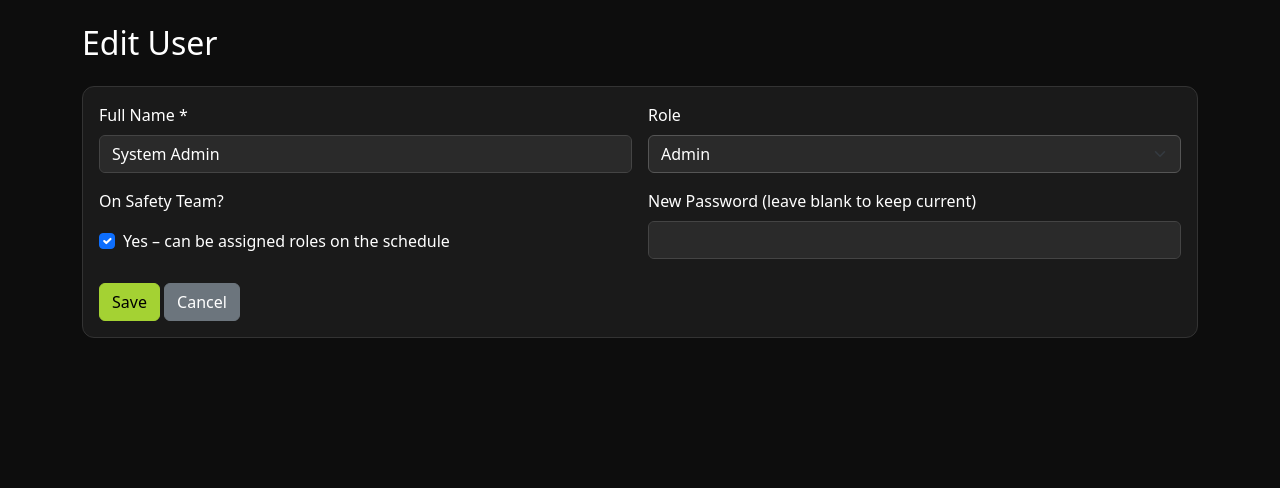
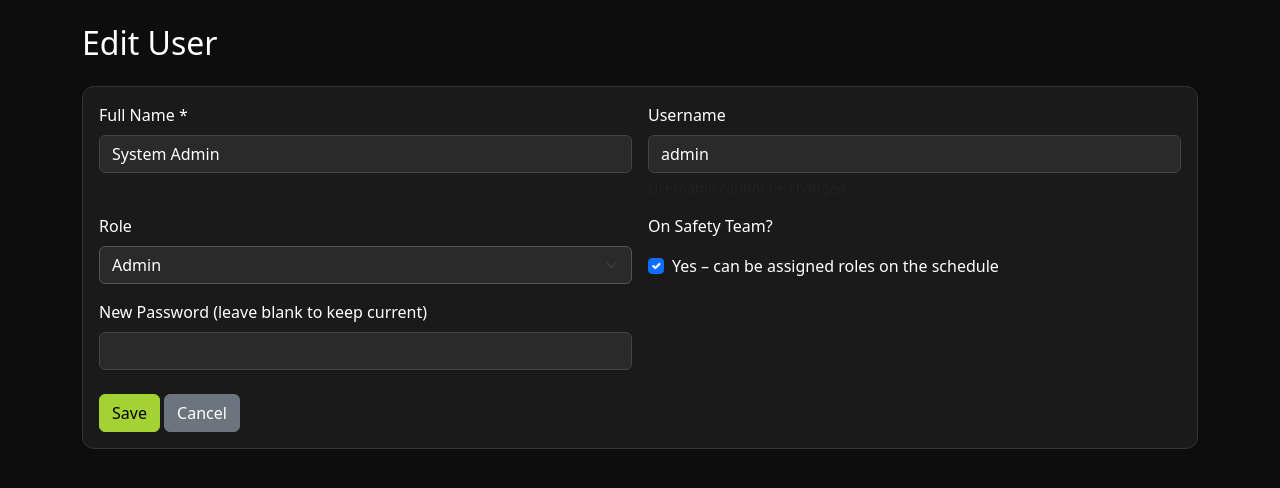
Before and after one commit to amfb98/church-safety-app, a Flask app: page /users/1/edit in a window 1280 px wide. Shown: the part 62-550 px from the top of the page. Run offline with Flask 3, Linux system fonts and the light colour scheme; a user stored in the database is signed in.

Commit message:
Add disabled username field for existing users

```diff
--- a/templates/user_form.html
+++ b/templates/user_form.html
@@ -16,6 +16,12 @@
             <label class="form-label">Username *</label>
             <input type="text" name="username" class="form-control" required
                    placeholder="lowercase, no spaces">
+        </div>
+        {% else %}
+        <div class="col-md-6">
+            <label class="form-label">Username</label>
+            <input type="text" class="form-control" value="{{ user.username }}" disabled>
+            <div class="form-text">Username cannot be changed</div>
         </div>
         {% endif %}
 
```
